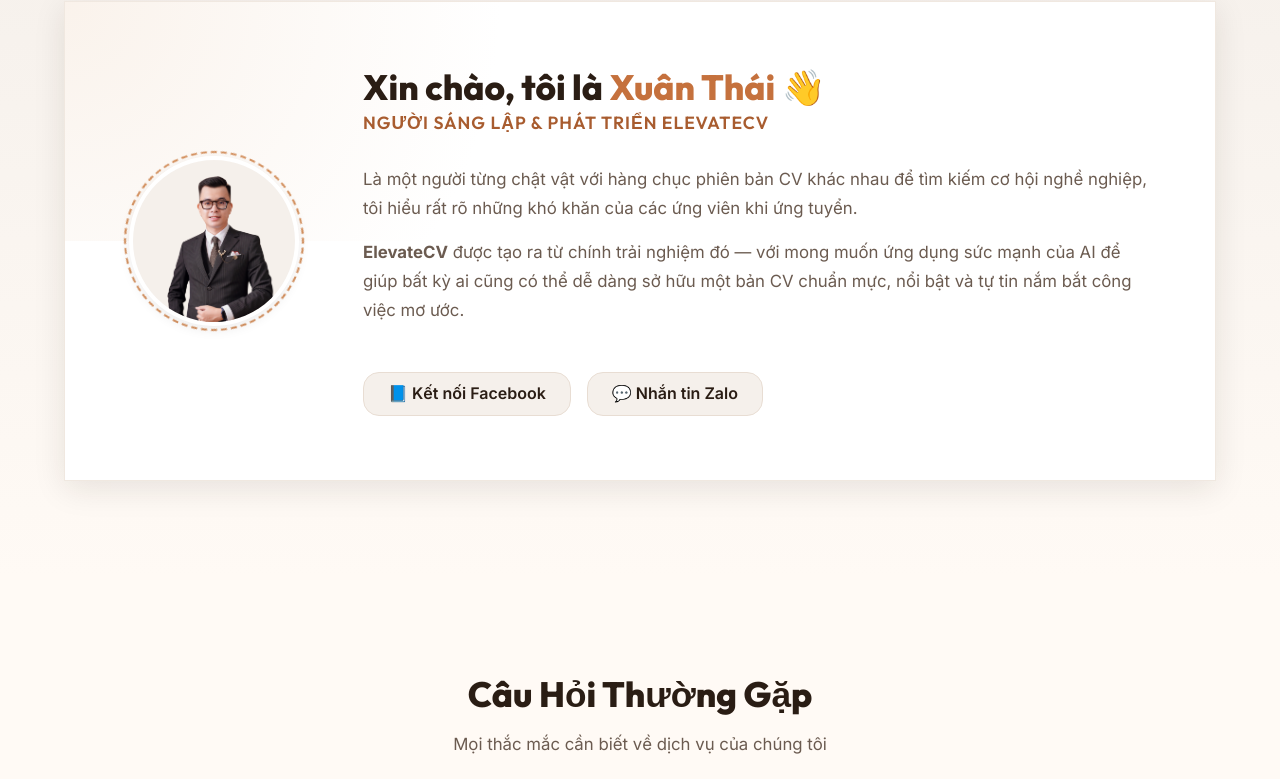
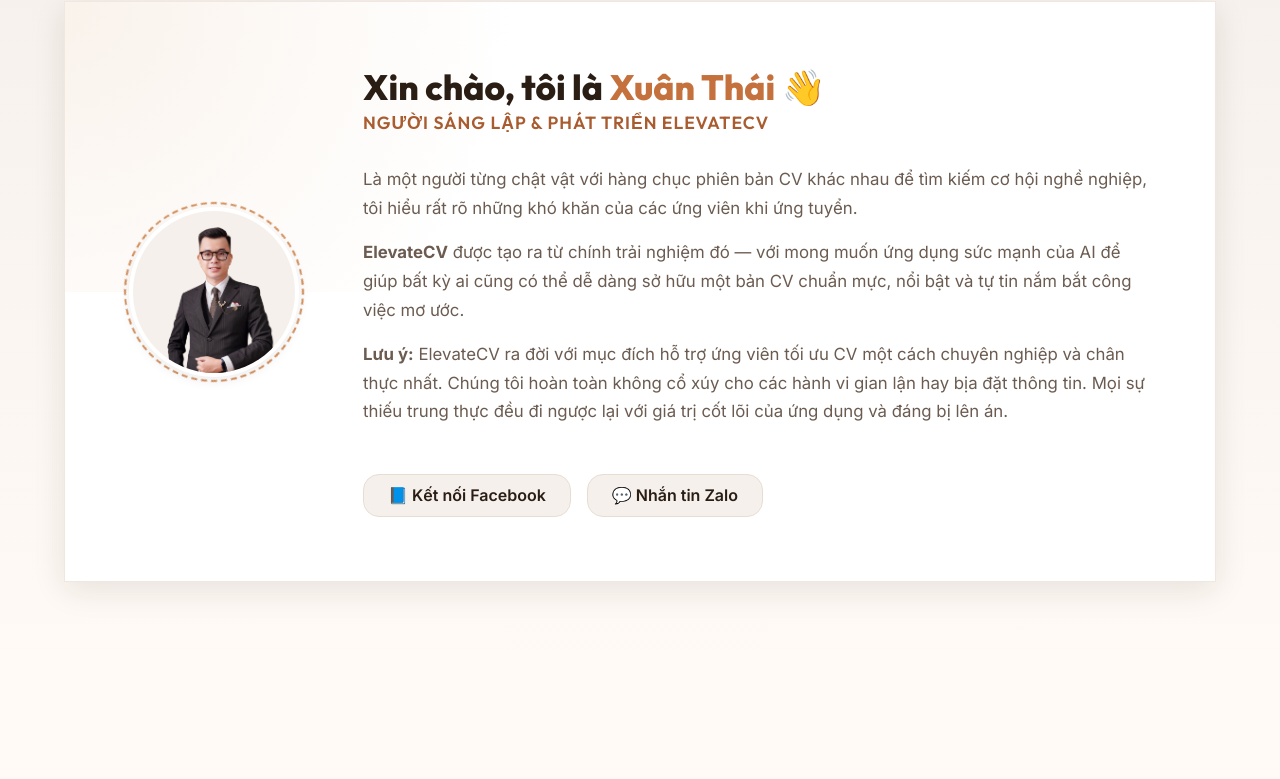
Before and after one commit to zenki12/ElevateCV, a Next.js app: page / in a window 1280 px wide. Shown: the part 1984-2763 px from the top of the page. Built offline with nearby package versions, Linux system fonts and the light colour scheme.

Commit message:
Update AboutCreator with Note

```diff
--- a/components/AboutCreator.js
+++ b/components/AboutCreator.js
@@ -22,6 +22,9 @@
                         <p className={styles.story}>
                             <strong>ElevateCV</strong> được tạo ra từ chính trải nghiệm đó — với mong muốn ứng dụng sức mạnh của AI để giúp bất kỳ ai cũng có thể dễ dàng sở hữu một bản CV chuẩn mực, nổi bật và tự tin nắm bắt công việc mơ ước.
                         </p>
+                        <p className={styles.story}>
+                            <strong>Lưu ý:</strong> ElevateCV ra đời với mục đích hỗ trợ ứng viên tối ưu CV một cách chuyên nghiệp và chân thực nhất. Chúng tôi hoàn toàn không cổ xúy cho các hành vi gian lận hay bịa đặt thông tin. Mọi sự thiếu trung thực đều đi ngược lại với giá trị cốt lõi của ứng dụng và đáng bị lên án.
+                        </p>
                         <div className={styles.socialLinks}>
                             <a href="https://www.facebook.com/okthaiday/" target="_blank" rel="noopener noreferrer" className={styles.socialLink}>
                                 📘 Kết nối Facebook
```
